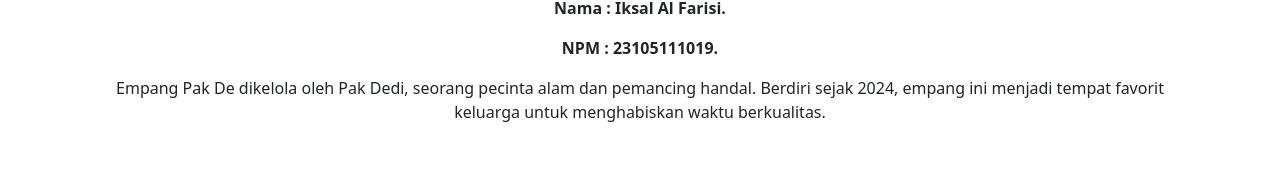
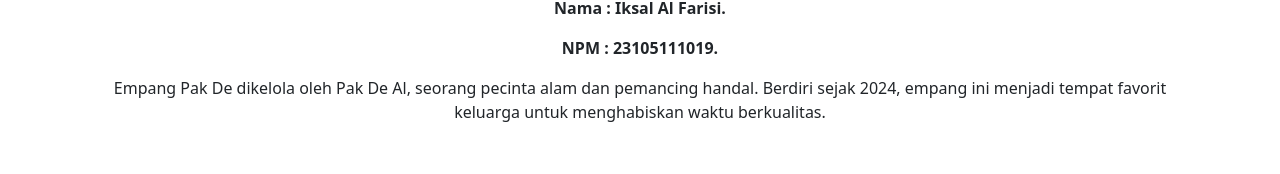
Before and after one commit to IKSALALFARISI/rangkangtuha, a plain HTML site: page index.html in a window 1280 px wide. Shown: the part 2086-2260 px from the top of the page. Drawn offline with nearby package versions, Linux system fonts and the light colour scheme.

Commit message:
index.html

```diff
--- a/index.html
+++ b/index.html
@@ -92,7 +92,7 @@
     <h2 class="text-center mb-4">Tentang Saya</h2><b>
     <p class="text-center">Nama : Iksal Al Farisi.</p>
     <p class="text-center">NPM : 23105111019.</p></b>
-    <p class="text-center">Empang Pak De dikelola oleh Pak Dedi, seorang pecinta alam dan pemancing handal. Berdiri sejak 2024, empang ini menjadi tempat favorit keluarga untuk menghabiskan waktu berkualitas.</p>
+    <p class="text-center">Empang Pak De dikelola oleh Pak De Al, seorang pecinta alam dan pemancing handal. Berdiri sejak 2024, empang ini menjadi tempat favorit keluarga untuk menghabiskan waktu berkualitas.</p>
   </section>
 
   <!-- Footer -->
```
